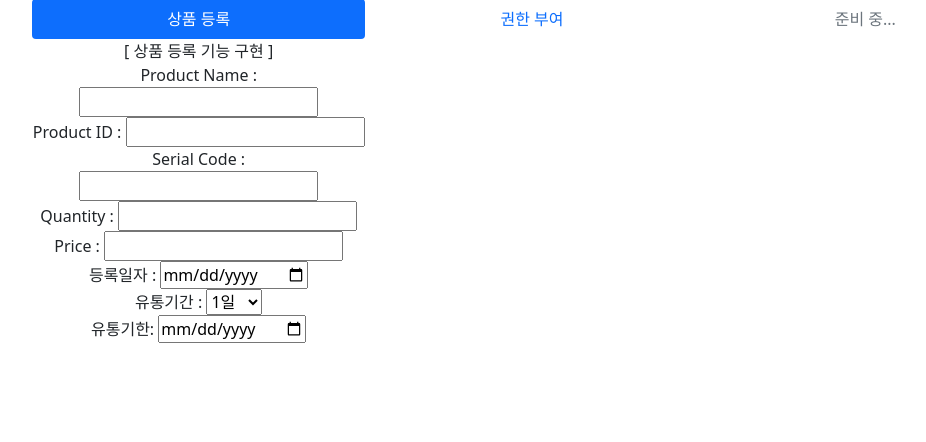
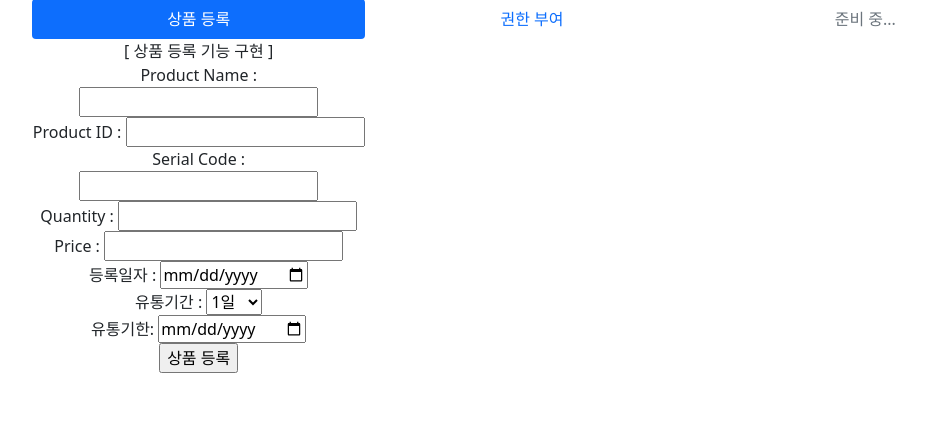
Before and after one commit to leaderksb/FlaskProject, a Flask app: page /manager/product/register/ in a window 1280 px wide. Shown: the part 26-468 px from the top of the page, without its empty margins (108-1034 px from the left). Run offline with Flask 2, Linux system fonts and the light colour scheme; parts of the project's set-up code (start-up, migrations or seed data) failed here and were passed over.

Commit message:
server.py 편집 및 추가

```diff
--- a/server.py
+++ b/server.py
@@ -173,6 +173,21 @@ def managerMain():
 @app.route('/manager/product/register/', methods=['GET','POST'])  # 상품 등록
 def managerProductRegister():
     print('/manager/product/register/')
+
+    if request.method == 'POST':  # name 속성으로 전달 받음
+        productNameReceive = request.form.get('productNameGive')  # 제품명
+        productIdReceive = request.form.get('productIdGive')  # 제품 아이디
+        productSerialCodeReceive = request.form.get('productSerialCodeGive')  # 제품 시리얼 코드
+        productQuantityReceive = request.form.get('productQuantityGive')  # 수량
+        productPriceReceive = request.form.get('productPriceGive')  # 가격
+        productRegisterReceive = request.form.get('productRegisterDateGive')  # 등록일자
+        productPeriodReceive = request.form.get('productPeriodGive')  # 유통기간
+        productExpiryDateReceive = request.form.get('productExpiryDateGive')  # 유통기한
+
+        print("########################################")
+        print(productNameReceive, productIdReceive, productSerialCodeReceive, productQuantityReceive, productPriceReceive, productRegisterReceive, productPeriodReceive, productExpiryDateReceive)
+        print("########################################")
+
     return render_template('managerProductRegister.html')
     # return '/manager/product/register/'
 
--- a/templates/managerProductRegister.html
+++ b/templates/managerProductRegister.html
@@ -1,7 +1,7 @@
 {% extends "base.html"  %}
 {% block content %}
 
-<form action="/manager/main/" method="post">
+<form action="/manager/product/register/" method="post">
 <!--<script src="https://ajax.googleapis.com/ajax/libs/jquery/3.1.1/jquery.min.js"></script>-->
 
 <div style='width:1000px; margin:0 auto; margin-top:25px;'>
@@ -16,16 +16,16 @@
     <br>
     Product ID : <input type="text" name="productIdGive" size="20"/>
     <br>
-    Serial Code : <input type="text" name="productSerialCode" size="20"/>
+    Serial Code : <input type="text" name="productSerialCodeGive" size="20"/>
     <br>
-    Quantity : <input type="number" name="productQuantity" size="20"/>
+    Quantity : <input type="number" name="productQuantityGive" size="20"/>
     <br>
-    Price : <input type="text" name="productPrice" size="20"/>
+    Price : <input type="text" name="productPriceGive" size="20"/>
     <br>
-    등록일자 : <input type="date" name="productRegisterDate" size="20"/>
+    등록일자 : <input type="date" name="productRegisterDateGive" size="20"/>
     <br>
     <!-- value 값을 전송 해서 날짜에 더해 유통기한을 구함-->
-    유통기간 : <select id="productPeriod" name="productPeriod">
+    유통기간 : <select id="productPeriod" name="productPeriodGive">
         <option value="1">1일</option>
         <option value="7">7일</option>
         <option value="14">14일</option>
@@ -33,7 +33,9 @@
         <option value="60">60일</option>
     </select>
     <br>
-    유통기한: <input type="date" name="productExpiryDate" size="20"/>
+    유통기한: <input type="date" name="productExpiryDateGive" size="20"/>
+    <br>
+    <input type="submit" value="상품 등록"/>
     <br>
 
   </li>
--- a/templates/signup.html
+++ b/templates/signup.html
@@ -8,15 +8,15 @@
     [ 회원가입 ]
     <p>
 <!--    Name : <input type="text" name="signupNameGive" id="signupNameGive" size="20" onkeyup='saveValue(this);'/>-->
-    Name : <input type="text" name="signupNameGive" id="signupNameGive" size="20"/>
+    Name : <input type="text" name="signupNameGive" size="20"/>
         <br>
     ID : <input type="text" name="signupIdGive" size="20"/>
         <br>
         <input type="submit" value="ID 중복 확인"/>
         <br>
-    PW : <input type="password" name="signupPwGive" id="signupPwGive" size="20"/>
+    PW : <input type="password" name="signupPwGive" size="20"/>
         <br>
-    PW Confirm : <input type="password" name="signupPwCfGive" id="signupPwCfGive" size="20"/>
+    PW Confirm : <input type="password" name="signupPwCfGive" size="20"/>
         <br>
     Phone Number : <input type="tel" name="signupPhoneGive" size="20"/>
         <br>
```
Also changed, not shown: Maria.txt (+6 -6 lines), mariaDB.py (+21 -11 lines), templates/managerPowerConfer.html (line endings or trailing spaces).
